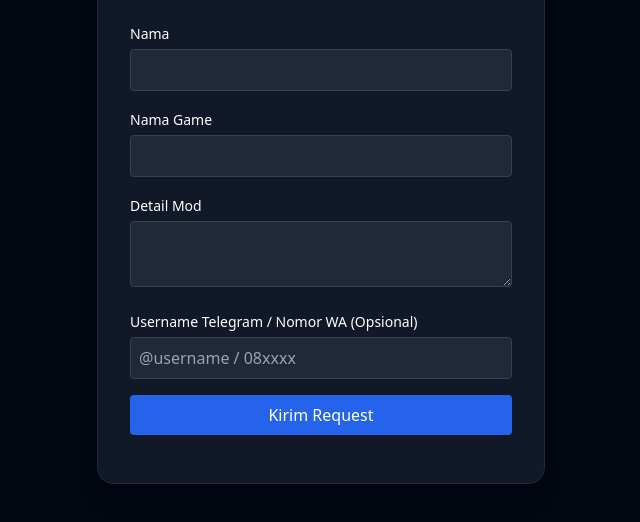
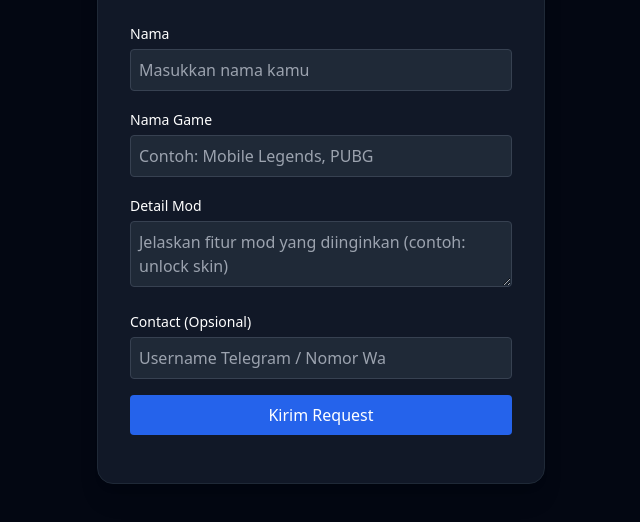
Before and after one commit to AsherMod-cloud/Request-game, a website: page index.html in a window 1280 px wide. Shown: the part 204-726 px from the top of the page, without its empty margins (319-959 px from the left). Drawn offline with nearby package versions, Linux system fonts and the light colour scheme.

Commit message:
Improve form labels and validation messages
Updated input placeholders and labels for better clarity. Enhanced contact format validation message.

```diff
--- a/index.html
+++ b/index.html
@@ -18,32 +18,33 @@
         <div>
             <label class="text-sm">Nama</label>
             <input type="text" id="name" required minlength="2"
-                class="w-full mt-1 p-2 rounded bg-gray-800 border border-gray-700">
+                class="w-full mt-1 p-2 rounded bg-gray-800 border border-gray-700"
+                placeholder="Masukkan nama kamu">
         </div>
 
         <div>
             <label class="text-sm">Nama Game</label>
             <input type="text" id="modName" required minlength="2"
-                class="w-full mt-1 p-2 rounded bg-gray-800 border border-gray-700">
+                class="w-full mt-1 p-2 rounded bg-gray-800 border border-gray-700"
+                placeholder="Contoh: Mobile Legends, PUBG">
         </div>
 
         <div>
             <label class="text-sm">Detail Mod</label>
             <textarea id="description" required minlength="5"
-                class="w-full mt-1 p-2 rounded bg-gray-800 border border-gray-700"></textarea>
+                class="w-full mt-1 p-2 rounded bg-gray-800 border border-gray-700"
+                placeholder="Jelaskan fitur mod yang diinginkan (contoh: unlock skin)"></textarea>
         </div>
 
         <div>
-            <label class="text-sm">
-                Username Telegram / Nomor WA (Opsional)
-            </label>
+            <label class="text-sm">Contact (Opsional)</label>
             <input type="text" id="contact"
-                placeholder="@username / 08xxxx"
-                class="w-full mt-1 p-2 rounded bg-gray-800 border border-gray-700">
+                class="w-full mt-1 p-2 rounded bg-gray-800 border border-gray-700"
+                placeholder="Username Telegram / Nomor Wa">
         </div>
 
         <button id="submitBtn"
-            class="w-full bg-blue-600 py-2 rounded flex justify-center items-center gap-2">
+            class="w-full bg-blue-600 py-2 rounded flex justify-center items-center gap-2 hover:bg-blue-700 transition">
             <span id="btnText">Kirim Request</span>
             <span id="spinner"
                 class="hidden animate-spin border-2 border-white border-t-transparent rounded-full w-4 h-4"></span>
@@ -81,7 +82,7 @@ form.addEventListener('submit', async (e) => {
     const contact = document.getElementById('contact').value.trim();
 
     if (!isValidContact(contact)) {
-        status.innerText = "Format kontak tidak valid";
+        status.innerText = "Format kontak tidak valid (Gunakan @username atau 08xx)";
         status.className = "text-red-400 mt-4 text-sm";
         return;
     }
@@ -121,4 +122,4 @@ form.addEventListener('submit', async (e) => {
 </script>
 
 </body>
-    </html>
+        </html>
```
